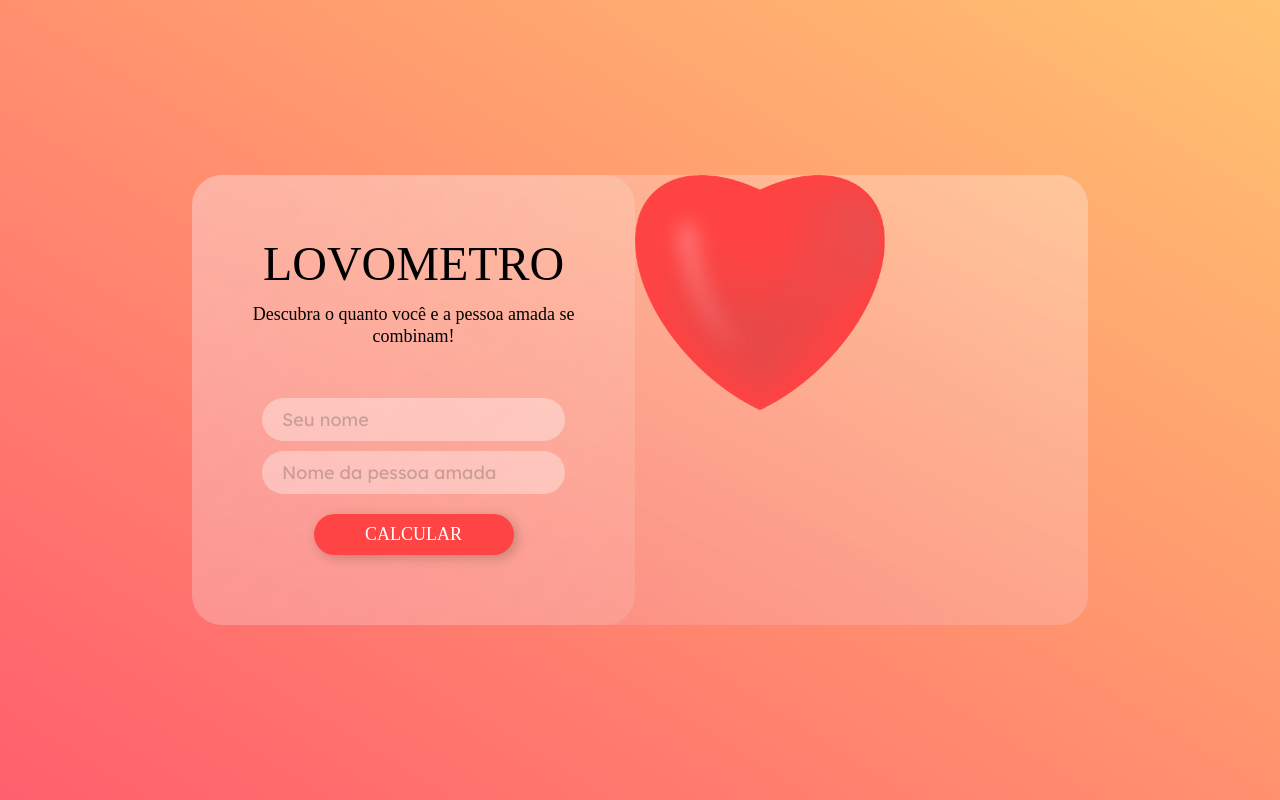
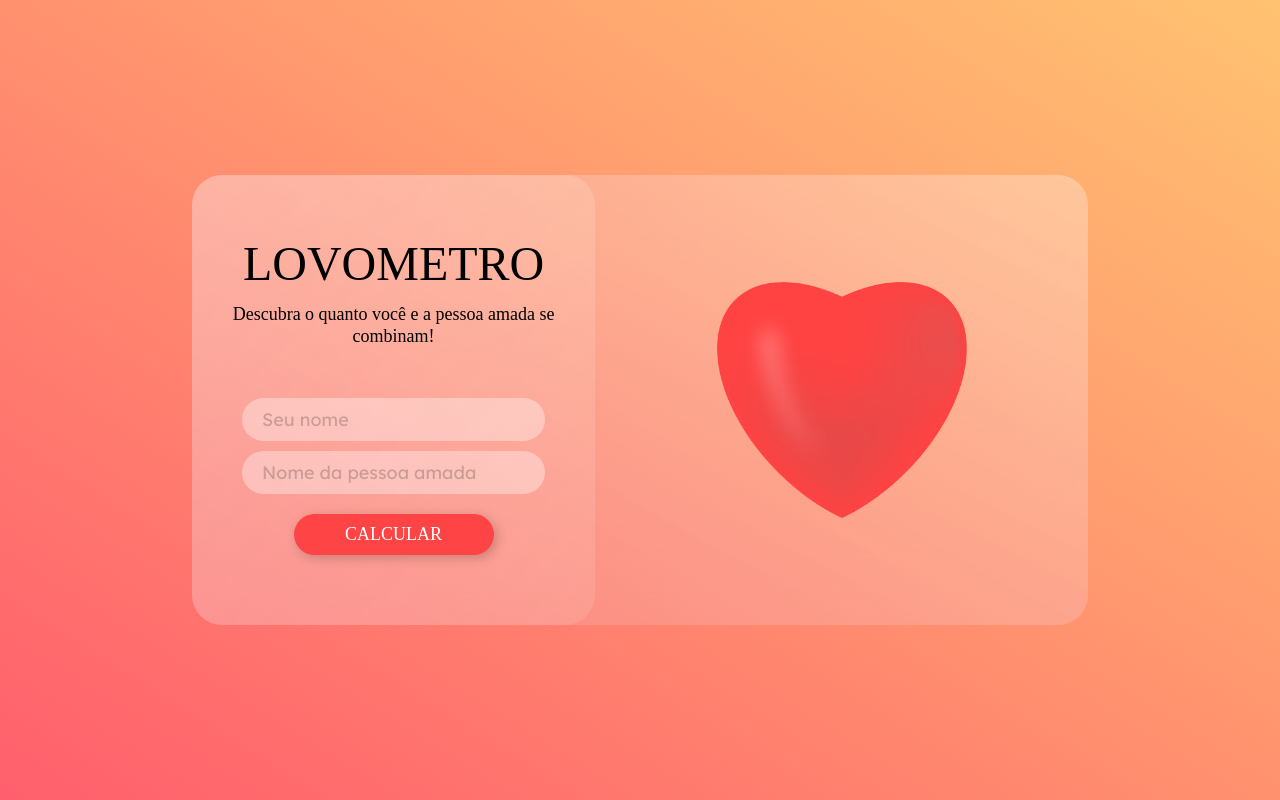
Before and after one commit to casteluc/lovometro, a React (Create React App) app: page / in a window 1280 px wide. Built offline with nearby package versions, Linux system fonts and the light colour scheme; a web font is replaced by a local one.

Commit message:
right section style

```diff
--- a/src/pages/Lovometro/style.css
+++ b/src/pages/Lovometro/style.css
@@ -84,6 +84,14 @@
 }
 
 /* ------------------------- RIGTH SECTION ----------------------------- */
+#lovometro > :last-child {
+    display: flex;
+    align-items: center;
+    justify-content: center;
+    width: 100%;
+    max-width: 55%;
+}
+
 #lovometro img {
     width: 250px;
 }
```
